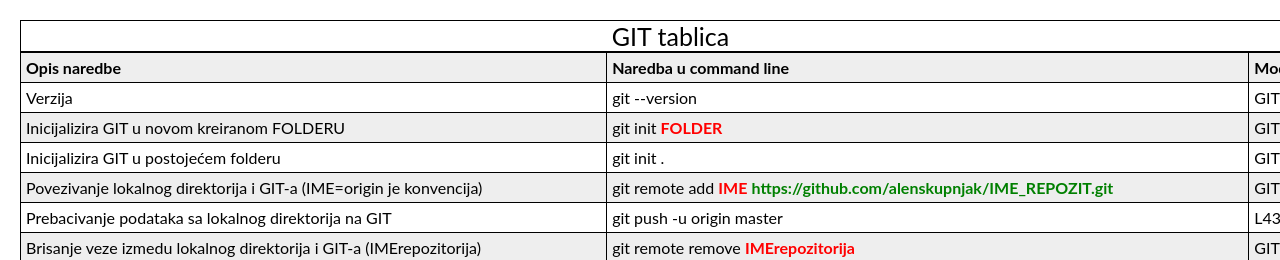
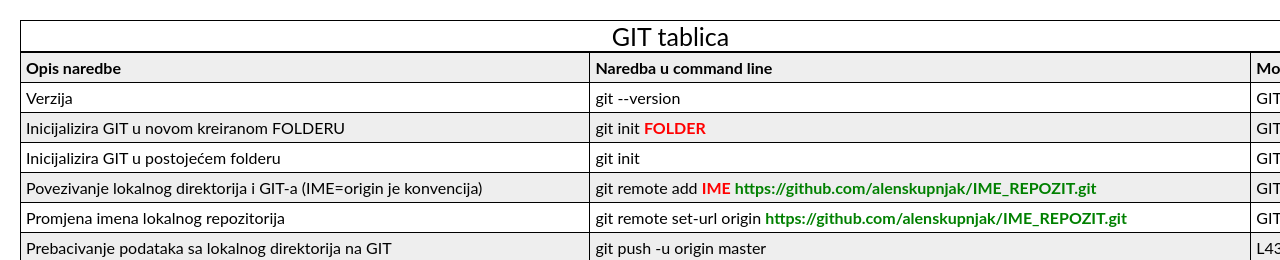
Before and after one commit to alenskupnjak/git, a plain HTML site: page index.html in a window 1280 px wide. Shown: the top 260 px of the page. Drawn offline with Linux system fonts and the light colour scheme.

Commit message:
013 obrisani viskovi

```diff
--- a/index.html
+++ b/index.html
@@ -31,17 +31,27 @@
     </tr>
     <tr>
       <td>Inicijalizira GIT u postojećem folderu</td>
-      <td>git init .</td>
+      <td>git init</td>
       <td>GIT</td>
     </tr>
+
     <tr>
       <td>Povezivanje lokalnog direktorija i GIT-a (IME=origin je konvencija)</td>
        <td>git remote add <strong style="color: red;">IME</strong>
        <strong style="color: green;"> https://github.com/alenskupnjak/IME_REPOZIT.git</strong>
-
        </td>
       <td>GIT</td>
     </tr>
+
+    <tr>
+      <td>Promjena imena lokalnog repozitorija</td>
+       <td>git remote set-url origin
+       <strong style="color: green;"> https://github.com/alenskupnjak/IME_REPOZIT.git</strong>
+       </td>
+      <td>GIT</td>
+    </tr>
+
+
     <tr>
       <td>Prebacivanje podataka sa lokalnog direktorija na GIT</td>
       <td>git push -u origin master</td>
```
Also changed, not shown: package-lock.json (deleted), readme.txt (deleted).
